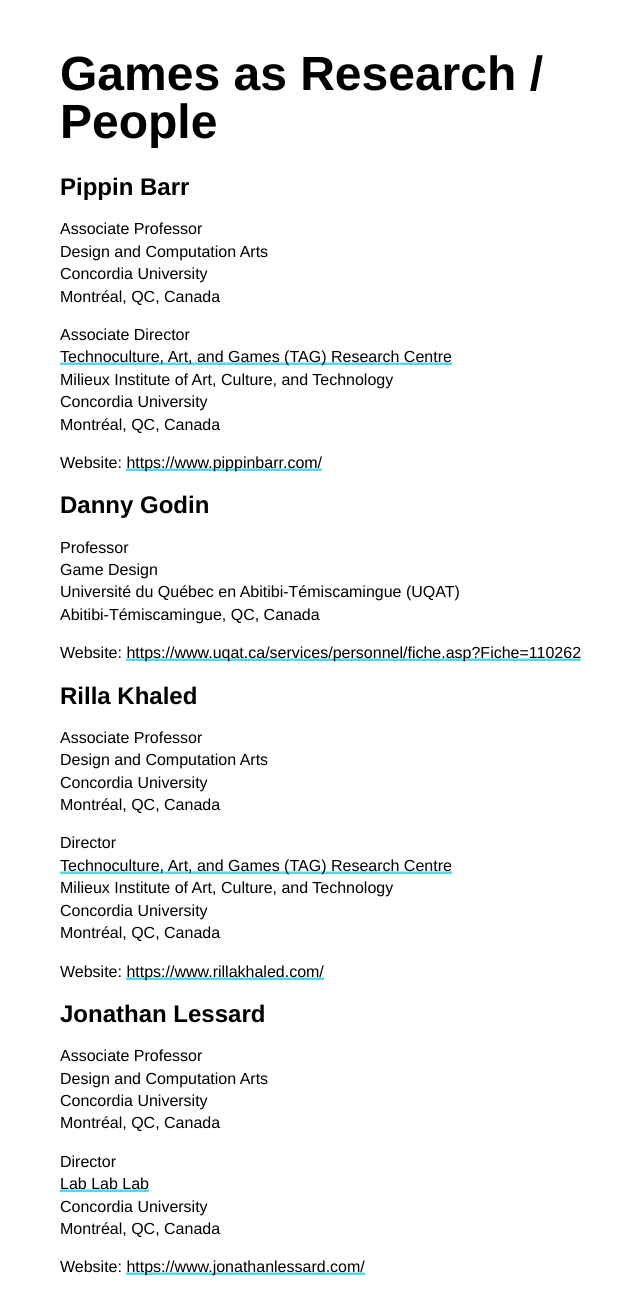
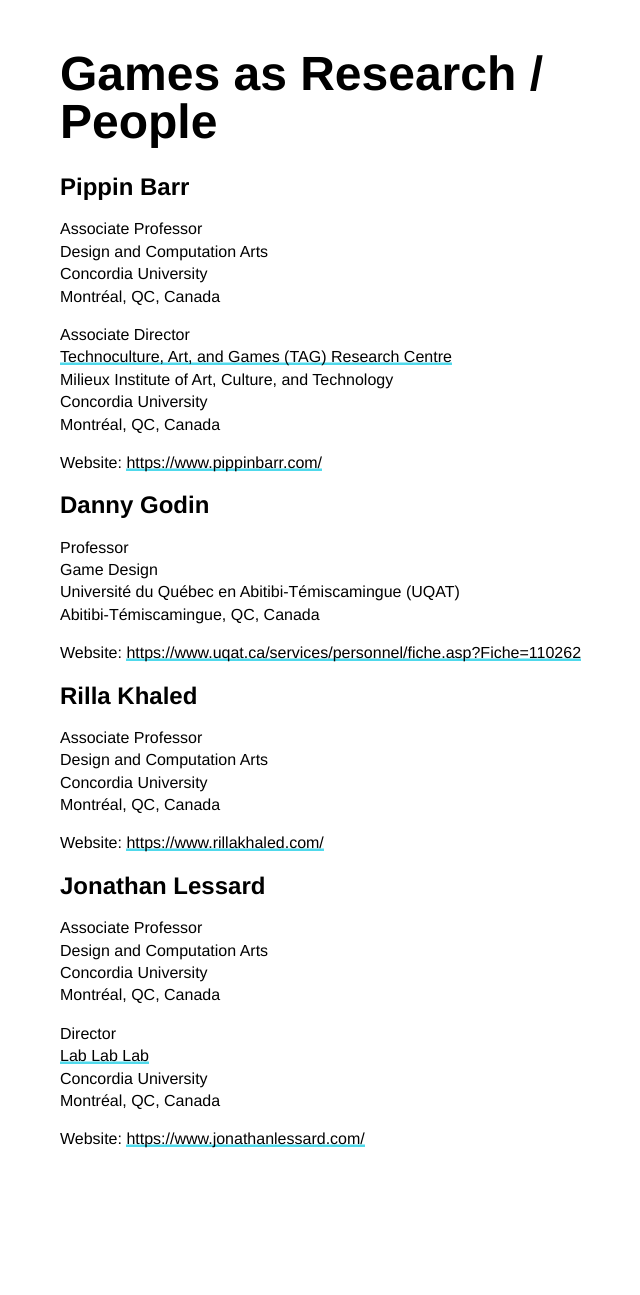
Before and after one commit to pippinbarr/games-as-research, a Jekyll site: the page built from people.md, in a window 1280 px wide. Shown: the whole page, without its empty margins (280-920 px from the left). Built offline with Jekyll 4.4.1, drawn with Linux system fonts in a browser that asks for light colours; after the commit the page ends 1167 px from its top, so only the background shows below that.

Commit message:
Removed Rilla's TAG Director while she's not It

```diff
--- a/people.md
+++ b/people.md
@@ -38,12 +38,6 @@
 Concordia University
 Montréal, QC, Canada
 
-Director
-[Technoculture, Art, and Games (TAG) Research Centre](https://tag.hexagram.ca)
-Milieux Institute of Art, Culture, and Technology
-Concordia University
-Montréal, QC, Canada
-
 Website: [https://www.rillakhaled.com/](https://www.rillakhaled.com/)
 
 # Jonathan Lessard
```
